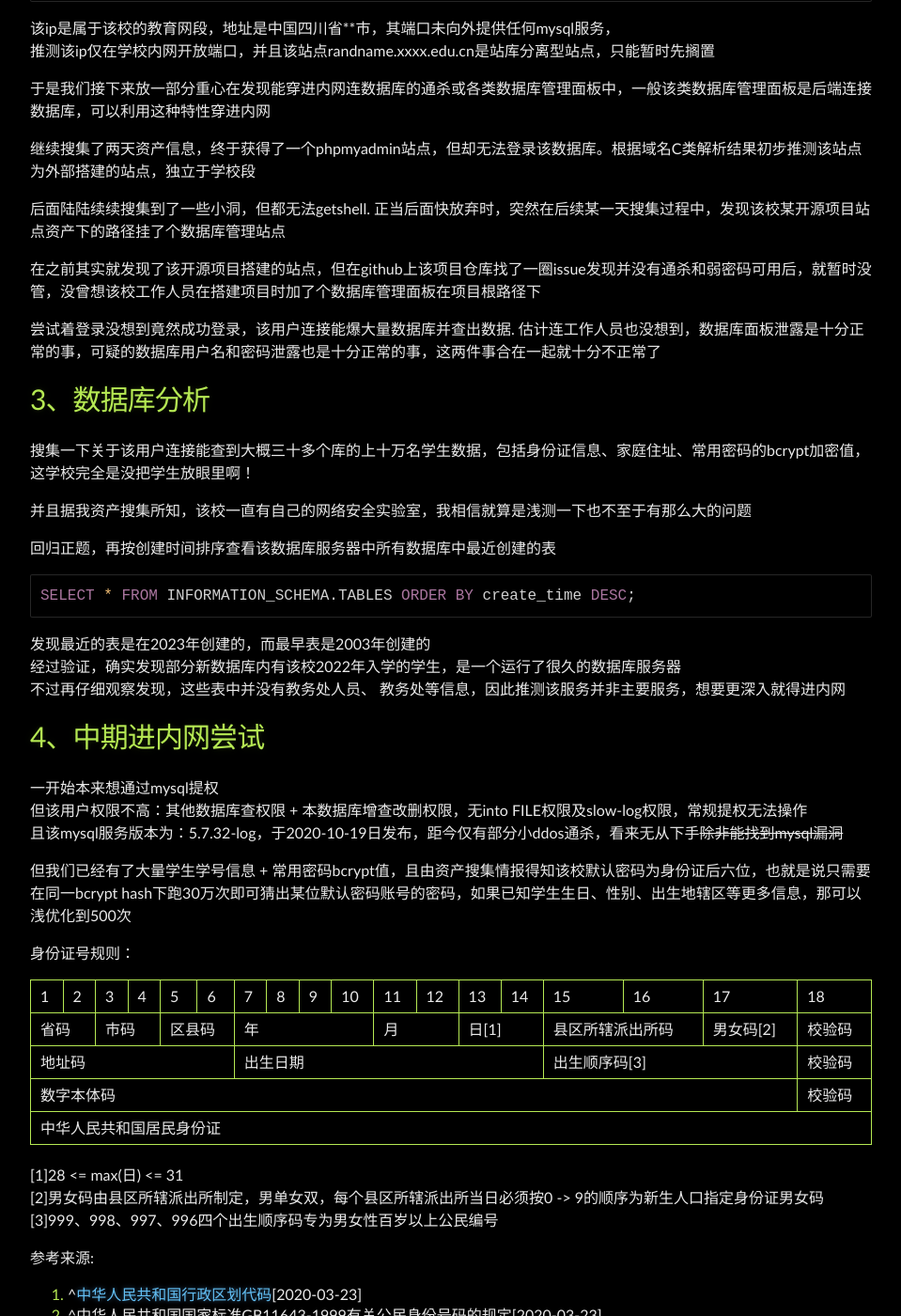
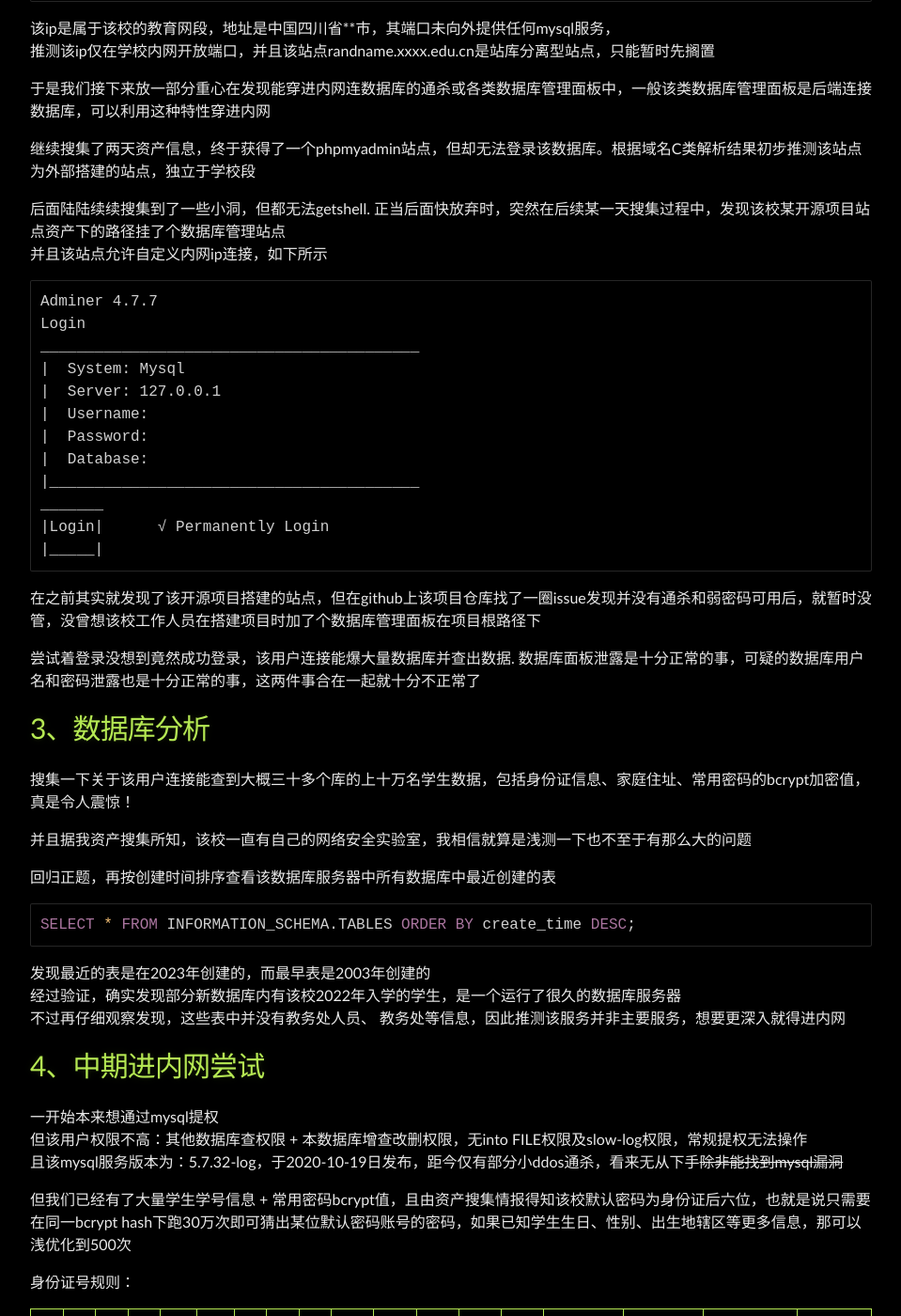
Before and after one commit to Leeyangee/leeyangee.github.io, a Jekyll site: the page built from _posts/2023-06-20-SRC干货 某教育资产经典渗透-漏洞链从外网打到内网.md, in a window 1280 px wide and 1400 px high, scrolled down 940 px. Shown: the whole window at 94% size, without its empty margins (160-1119 px from the left). Built offline with Jekyll 4.4.1, drawn with Linux system fonts in a browser that asks for light colours.

Commit message:
Update 2023-06-20-SRC干货 某教育资产经典渗透-漏洞链从外网打到内网.md

````diff
--- a/_posts/2023-06-20-SRC干货 某教育资产经典渗透-漏洞链从外网打到内网.md
+++ b/_posts/2023-06-20-SRC干货 某教育资产经典渗透-漏洞链从外网打到内网.md
@@ -40,14 +40,29 @@ ip：219.221.*.*
 继续搜集了两天资产信息，终于获得了一个phpmyadmin站点，但却无法登录该数据库。根据域名C类解析结果初步推测该站点为外部搭建的站点，独立于学校段
 
 后面陆陆续续搜集到了一些小洞，但都无法getshell. 正当后面快放弃时，突然在后续某一天搜集过程中，发现该校某开源项目站点资产下的路径挂了个数据库管理站点
+并且该站点允许自定义内网ip连接，如下所示
+```
+Adminer 4.7.7
+Login
+__________________________________________
+|  System: Mysql
+|  Server: 127.0.0.1
+|  Username:
+|  Password:
+|  Database:
+|_________________________________________
+_______
+|Login|      √ Permanently Login
+|_____|
+```
 
 在之前其实就发现了该开源项目搭建的站点，但在github上该项目仓库找了一圈issue发现并没有通杀和弱密码可用后，就暂时没管，没曾想该校工作人员在搭建项目时加了个数据库管理面板在项目根路径下
 
-尝试着登录没想到竟然成功登录，该用户连接能爆大量数据库并查出数据. 估计连工作人员也没想到，数据库面板泄露是十分正常的事，可疑的数据库用户名和密码泄露也是十分正常的事，这两件事合在一起就十分不正常了
+尝试着登录没想到竟然成功登录，该用户连接能爆大量数据库并查出数据. 数据库面板泄露是十分正常的事，可疑的数据库用户名和密码泄露也是十分正常的事，这两件事合在一起就十分不正常了
 
 # [](#header-1)3、数据库分析
 
-搜集一下关于该用户连接能查到大概三十多个库的上十万名学生数据，包括身份证信息、家庭住址、常用密码的bcrypt加密值，这学校完全是没把学生放眼里啊！
+搜集一下关于该用户连接能查到大概三十多个库的上十万名学生数据，包括身份证信息、家庭住址、常用密码的bcrypt加密值，真是令人震惊！
 
 并且据我资产搜集所知，该校一直有自己的网络安全实验室，我相信就算是浅测一下也不至于有那么大的问题
 
````
